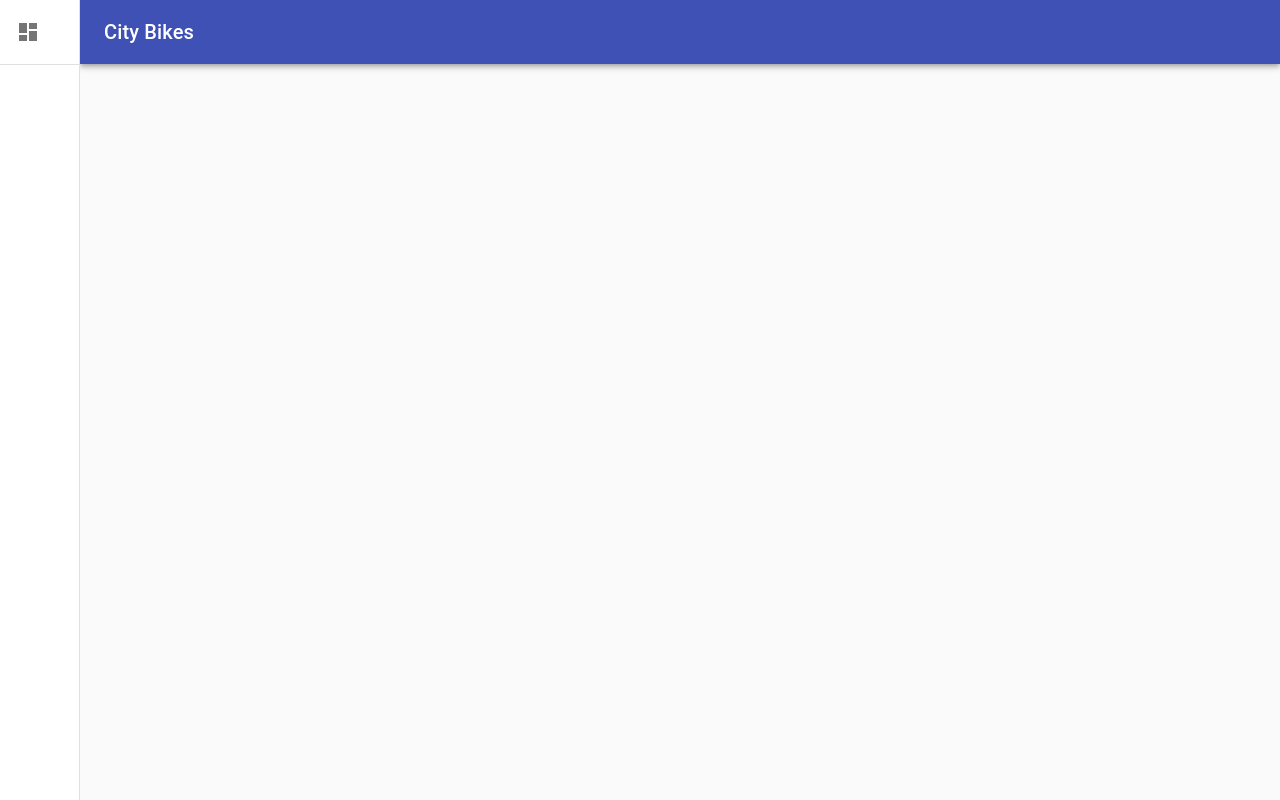
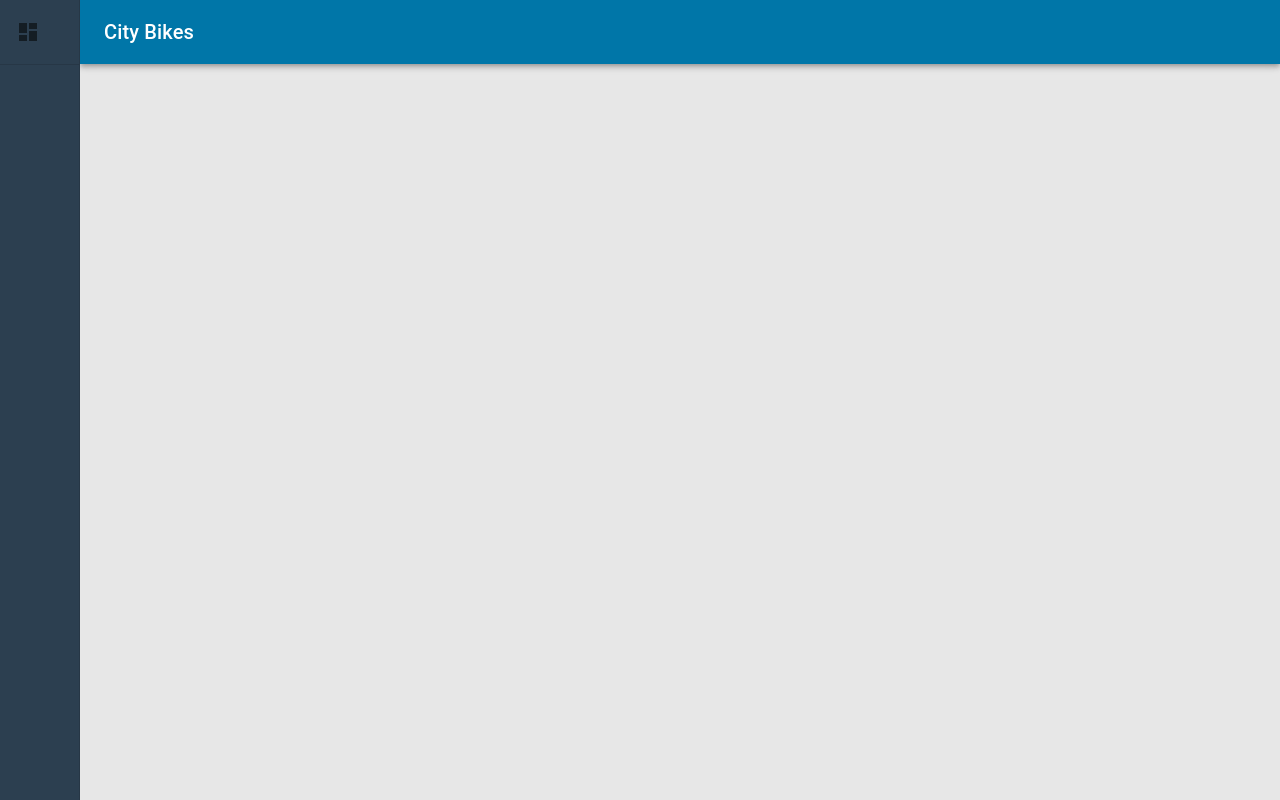
Before and after one commit to ploh007/city-bikes, a React (Create React App) app: page / in a window 1280 px wide. Built offline with nearby package versions, Linux system fonts and the light colour scheme.

Commit message:
Added theme.js file, Applied theming to Dashboard component

```diff
--- a/src/components/Dashboard.jsx
+++ b/src/components/Dashboard.jsx
@@ -9,16 +9,19 @@ import List from '@material-ui/core/List';
 import ListItem from '@material-ui/core/ListItem';
 import ListItemIcon from '@material-ui/core/ListItemIcon';
 import DashboardIcon from '@material-ui/icons/Dashboard';
+import * as colors from '../theme.js';
 
 const drawerWidth = 80;
 
 const useStyles = makeStyles((theme) => ({
   root: {
     display: 'flex',
+    backgroundColor: colors.darkBackground
   },
   appBar: {
     marginLeft: drawerWidth,
     width: `calc(100% - ${drawerWidth}px)`,
+    backgroundColor: colors.header
   },
   title: {
     flexGrow: 1,
@@ -27,6 +30,7 @@ const useStyles = makeStyles((theme) => ({
     position: 'relative',
     whiteSpace: 'nowrap',
     width: drawerWidth,
+    backgroundColor: colors.sideBar
   },
   listItem: {
     paddingBottom: theme.spacing(2.5),
--- /dev/null
+++ b/src/theme.js
@@ -0,0 +1,8 @@
+export const lightBackground = '#FFFFFF';
+export const darkBackground = '#E7E7E7';
+export const header = '#0076A8';
+export const sideBar = '#2C3F50';
+export const hover = '#678678';
+export const selected = '#F26522';
+export const dropShadow = '#AAAAAA';
+export const textColor = '#333333';
```
